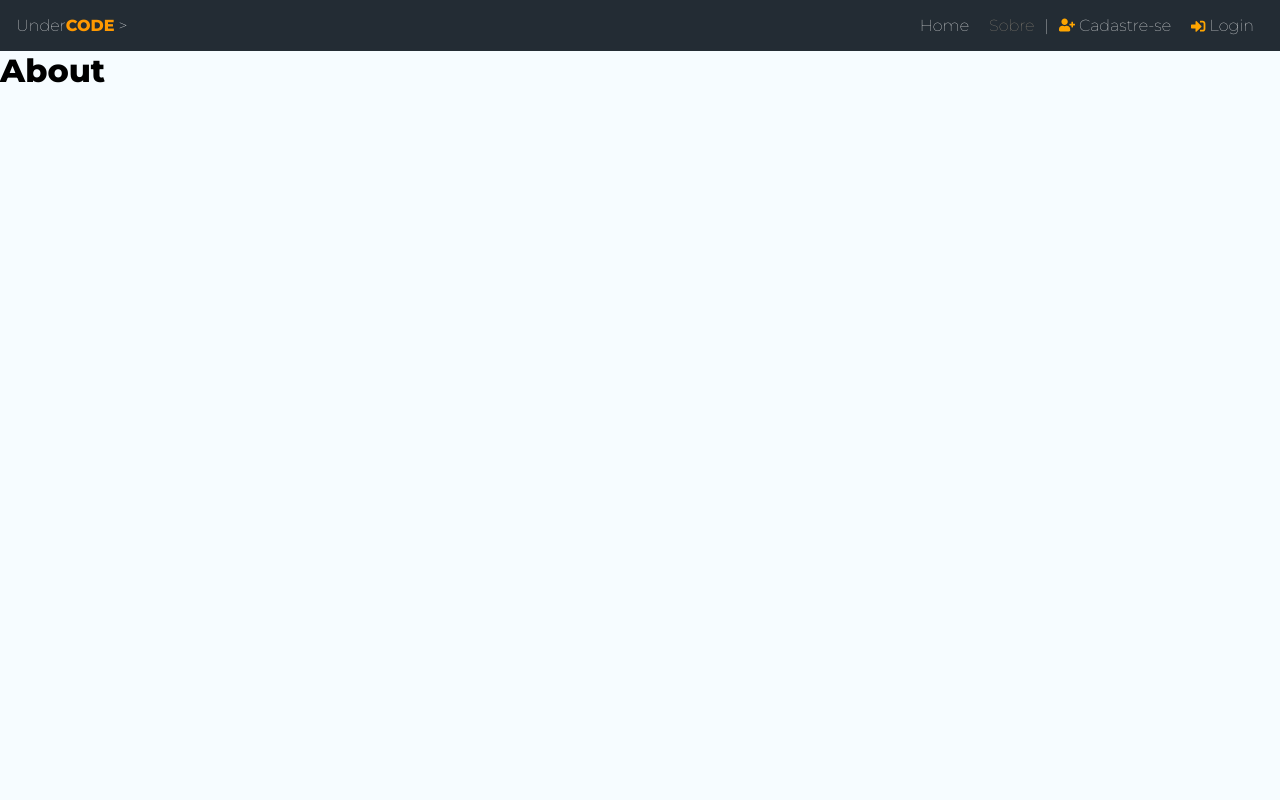
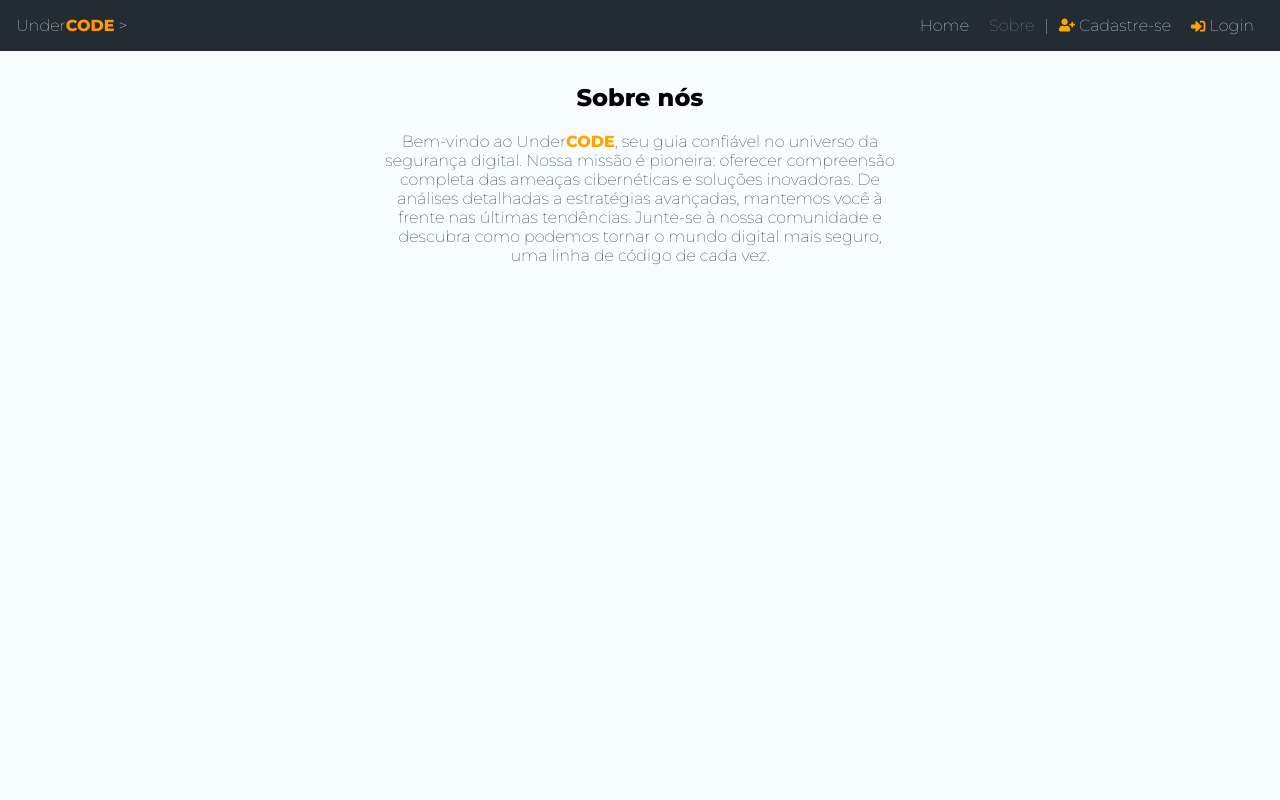
Before and after one commit to jbcodex/reactjs, a React (Vite) app in the folder undercode/: page /about in a window 1280 px wide. Shown: the top 800 px of the page. Built offline with nearby package versions, Linux system fonts and the light colour scheme; no server answers.

Commit message:
Página About criada

```diff
--- a/undercode/src/pages/About/About.jsx
+++ b/undercode/src/pages/About/About.jsx
@@ -2,7 +2,11 @@ import styles from "./About.module.css"
 const About = () => {
   return (
     <>
-        <h1>About</h1>
+        <div className={styles.about}>
+        <h2>Sobre nós</h2>
+        <p>Bem-vindo ao Under<b>CODE</b>, seu guia confiável no universo da segurança digital. Nossa missão é pioneira: oferecer compreensão completa das ameaças cibernéticas e soluções inovadoras. De análises detalhadas a estratégias avançadas, mantemos você à frente nas últimas tendências. Junte-se à nossa comunidade e descubra como podemos tornar o mundo digital mais seguro, uma linha de código de cada vez.</p>
+
+        </div>
     </>
   )
 }
--- a/undercode/src/pages/About/About.module.css
+++ b/undercode/src/pages/About/About.module.css
@@ -0,0 +1,26 @@
+.about{
+    display: flex;
+    width: 40%;
+    flex-direction: column;
+    justify-content: center;
+    text-align: center;
+    margin: 2em auto;
+
+}
+
+.abount p {
+    color:#aaa;
+    margin-bottom: 2em;
+    text-align: left;
+
+}
+
+.about a{
+    display:block;
+    margin-top: 15px;
+    padding: 10px 15px;
+}
+
+.about b{
+    color:orange
+}
```
